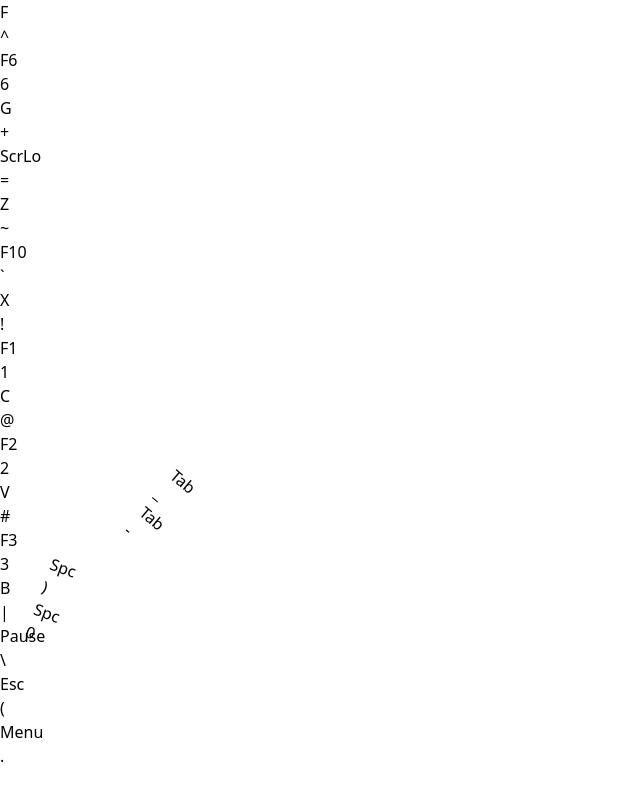
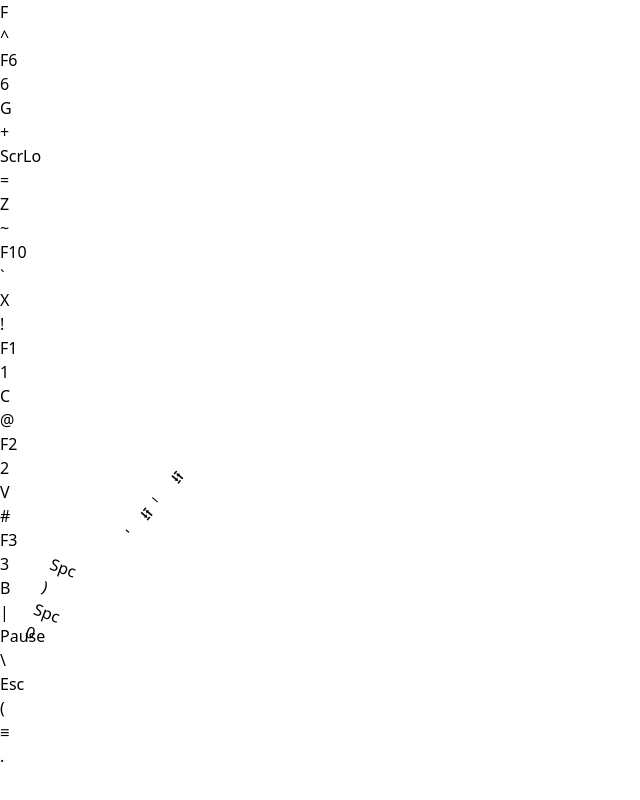
Before and after one commit to tillkrischer/miryoku-visualizer, a React (Vite) app: page / in a window 1280 px wide. Shown: the part 792-1592 px from the top of the page, without its empty margins (0-640 px from the left). Built offline with nearby package versions, Linux system fonts and the light colour scheme.

Commit message:
tweak positions

```diff
--- a/src/App.tsx
+++ b/src/App.tsx
@@ -1,52 +1,52 @@
 // prettier-ignore
-const x = [
-   40,  27,  20,  27,  33,
-   94,  81,  74,  81,  87,
+const topPos = [
+  40, 27, 20, 27, 33,
+  94, 81, 74, 81, 87,
   148, 135, 128, 135, 141,
   192, 202, 231
 ];
 // prettier-ignore
-const y = [
-  20, 74, 128, 182, 234,
-  20, 74, 128, 182, 234,
-  20, 74, 128, 182, 234,
-          150, 210, 263,
+const leftPos = [
+  20, 74, 128, 182, 236,
+  20, 74, 128, 182, 236,
+  20, 74, 128, 182, 236,
+  150, 210, 263
 ];
 // prettier-ignore
 const rotation = [
-  0, 0, 0,  0,  0,
-  0, 0, 0,  0,  0,
-  0, 0, 0,  0,  0,
-        0, 20, 40,
+  0, 0, 0, 0, 0,
+  0, 0, 0, 0, 0,
+  0, 0, 0, 0, 0,
+  0, 20, 40
 ];
 // prettier-ignore
 const alphas = [
-  "Q", "W", "E",   "R",   "T",
-  "A", "S", "D",   "F",   "G",
-  "Z", "X", "C",   "V",   "B",
-            "Esc", "Spc", "Tab"
+  "Q", "W", "E", "R", "T",
+  "A", "S", "D", "F", "G",
+  "Z", "X", "C", "V", "B",
+  "Esc", "Spc", "⭾"
 ];
 // prettier-ignore
 const symbols = [
-  '{', '&', '*', '(', '}',
-  ':', '$', '%', '^', '+',
-  '~', '!', '@', '#', '|',
-            '(', ')', '_'
-]
+  "{", "&", "*", "(", "}",
+  ":", "$", "%", "^", "+",
+  "~", "!", "@", "#", "|",
+  "(", ")", "_"
+];
 // prettier-ignore
 const functions = [
-  'F12', 'F7', 'F8',   'F9',  'PrtScr',
-  'F11', 'F4', 'F5',   'F6',  'ScrLo',
-  'F10', 'F1', 'F2',   'F3',  'Pause',
-               'Menu', 'Spc', 'Tab'
-]
+  "F12", "F7", "F8", "F9", "PrtScr",
+  "F11", "F4", "F5", "F6", "ScrLo",
+  "F10", "F1", "F2", "F3", "Pause",
+  "≡", "Spc", "⭾"
+];
 // prettier-ignore
 const nums = [
-  '[', '7', '8', '9', ']',
-  ';', '4', '5', '6', '=',
-  '`', '1', '2', '3', '\\',
-            '.', '0', '-'
-]
+  "[", "7", "8", "9", "]",
+  ";", "4", "5", "6", "=",
+  "`", "1", "2", "3", "\\",
+  ".", "0", "-"
+];
 
 interface ButtonProps {
   side: 'left' | 'right'
@@ -60,7 +60,16 @@ interface ButtonProps {
 }
 
 const Button = (props: ButtonProps) => {
-  const { side, leftTop, rightTop, leftBottom, rightBottom, top, left , rotation} = props
+  const {
+    side,
+    leftTop,
+    rightTop,
+    leftBottom,
+    rightBottom,
+    top,
+    left,
+    rotation,
+  } = props
 
   const colors =
     side === 'left'
@@ -110,8 +119,8 @@ const App = () => {
         {indicies.map((i) => (
           <Button
             key={i}
-            top={x[i]}
-            left={y[i]}
+            top={topPos[i]}
+            left={leftPos[i]}
             rotation={rotation[i]}
             side={i < 18 ? 'left' : 'right'}
             leftTop={alphas[i]}
```
Lines whose indentation alone changed are shown as unchanged.
